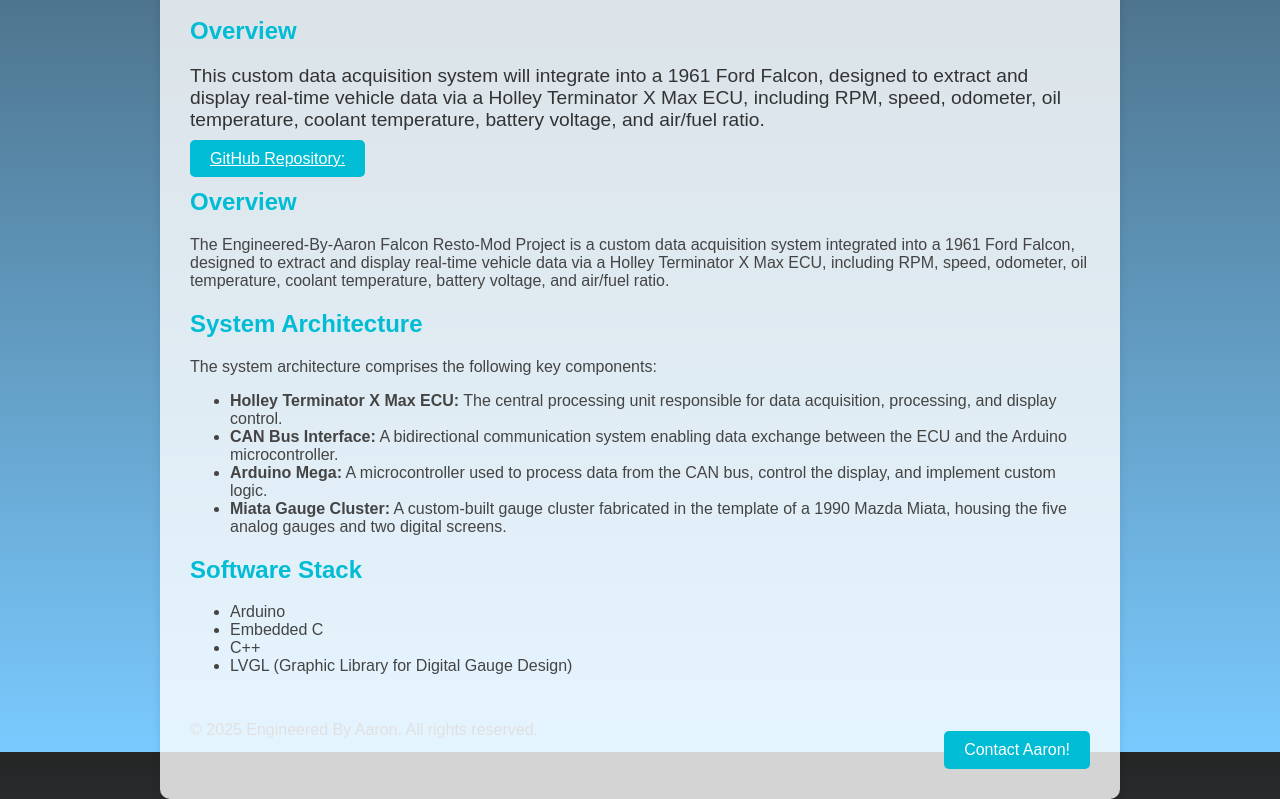
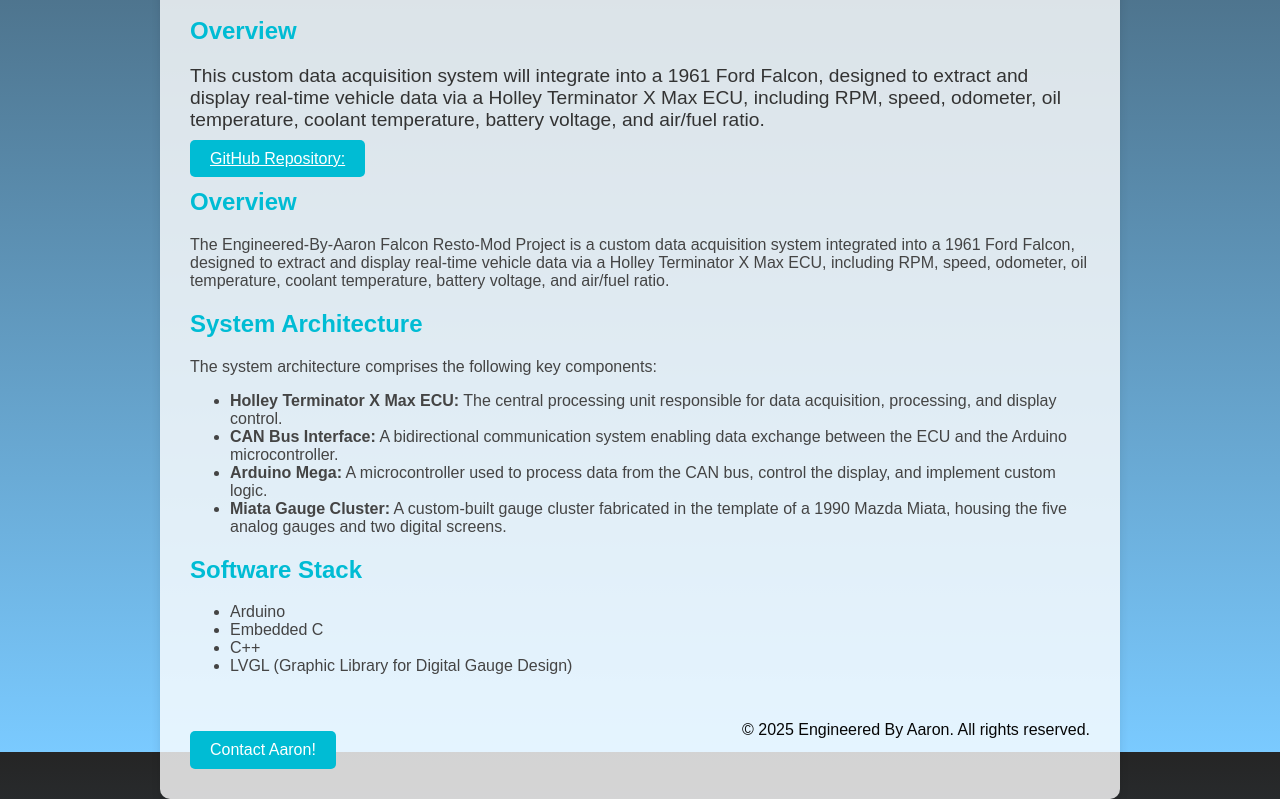
Before and after one commit to AaronD113/Engineered-By-Aaron, a plain HTML site: page FalconResto-ModProject_desc.html in a window 1280 px wide. Shown: the part 704-1503 px from the top of the page. Drawn offline with Linux system fonts and the light colour scheme.

Commit message:
Swap ordering of footer elements

```diff
--- a/FalconResto-ModProject_desc.html
+++ b/FalconResto-ModProject_desc.html
@@ -110,8 +110,8 @@
             </ul>
 </div>
 </footer>
-    <p style="margin: 0; font-size: 1em;">© 2025 Engineered By Aaron. All rights reserved.</p>
     <a href="mailto:adyer.jobsearch@gmail.com" class="button" style="display: inline-block; margin-top: 10px; background-color: #00bcd4; color: white; padding: 10px 20px; border: none; border-radius: 5px; cursor: pointer; font-size: 1em; text-decoration: none; transition: background-color 0.3s ease;">Contact Aaron!</a>
+    <p style="margin: 0; font-size: 1em; color:rgb(6, 6, 6)">© 2025 Engineered By Aaron. All rights reserved.</p>
 </footer>
 </body>
 </html>
```
Also changed, not shown: about.html (+1 -1 lines), index.html (+1 -1 lines).
